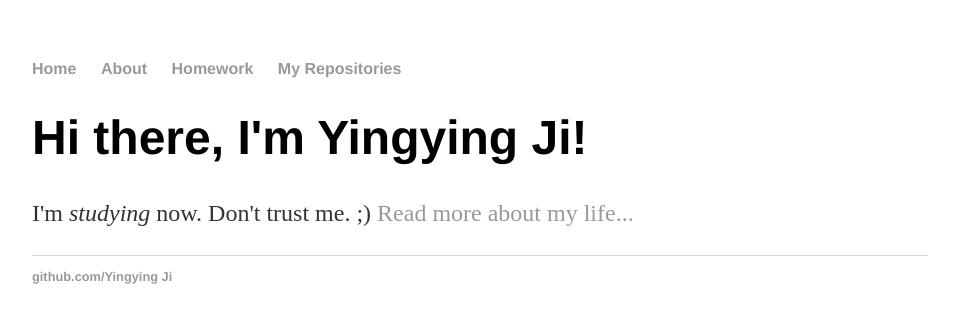
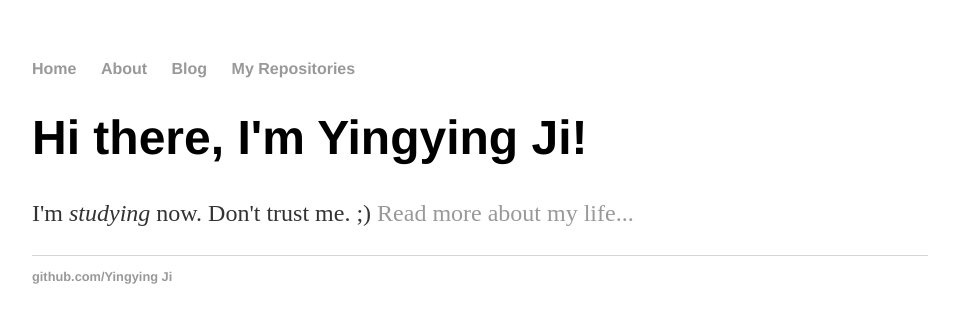
Before and after one commit to JiYingyingXMU/jiyingyingxmu.github.io, a Jekyll site: the page built from index.html, in a window 1280 px wide. Shown: the top 323 px of the page, without its empty margins (160-1119 px from the left). Built offline with Jekyll 4.4.1, drawn with Linux system fonts in a browser that asks for light colours; Markdown is read by kramdown in place of the engine named in the settings.

Commit message:
Update default.html

```diff
--- a/_layouts/default.html
+++ b/_layouts/default.html
@@ -10,7 +10,7 @@
     		<ul>
         		<li><a href="/">Home</a></li>
 	        	<li><a href="/about">About</a></li>
-        		<li><a href="/homework">Homework</a></li>
+        		<li><a href="/blog">Blog</a></li>
         		<li><a href="https://github.com/JiYingyingXMU/jiyingyingxmu.github.io">My Repositories</a></li>
     		</ul>
 		</nav>
```
